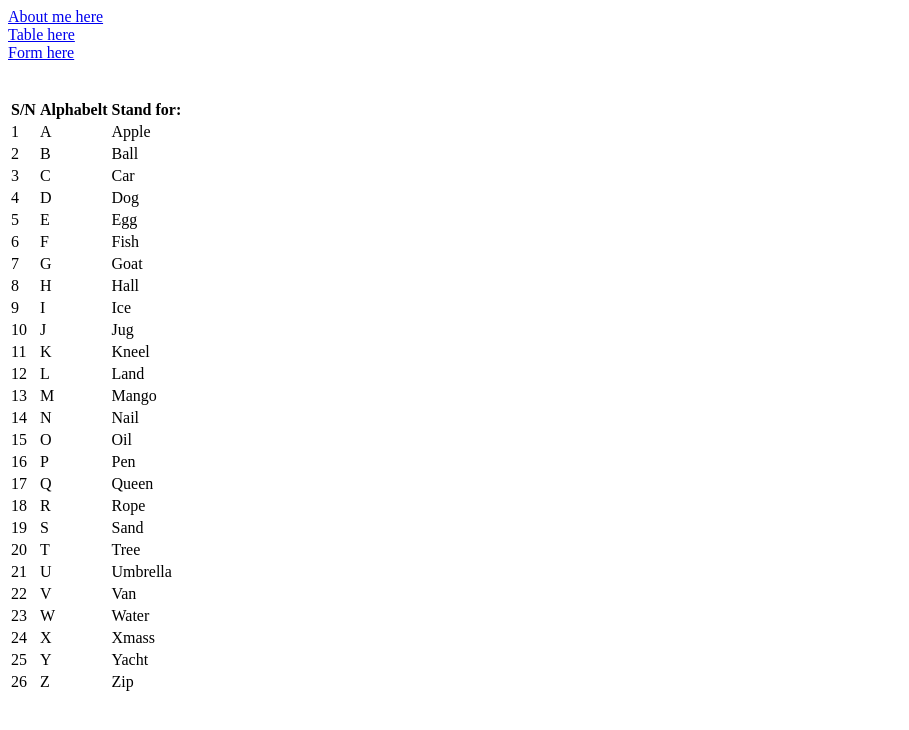
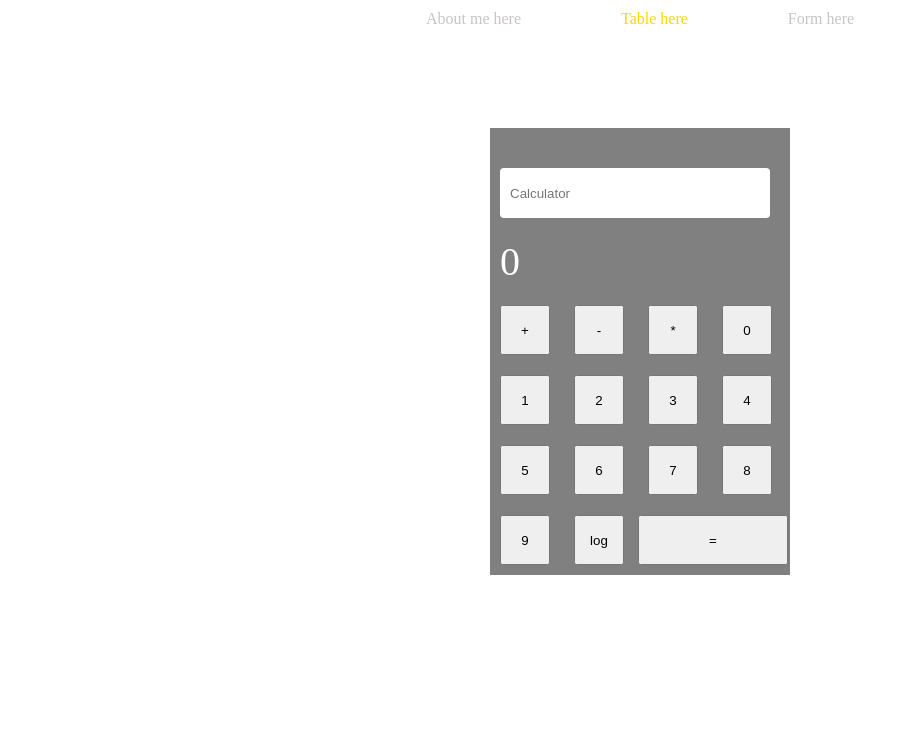
Before and after one commit to holayide/ass-A-devCareer-, a plain HTML site: page table.html in a window 1280 px wide. Shown: the whole page, without its empty margins (0-909 px from the left). Drawn offline with Linux system fonts and the light colour scheme.

Commit message:
assignment2

```diff
--- /dev/null
+++ b/cal.css
@@ -0,0 +1,82 @@
+* {
+  padding: 0;
+  margin: 0;
+  box-sizing: border-box;
+}
+
+body {
+  display: grid;
+  place-items: center;
+}
+
+a {
+  text-decoration: none;
+}
+
+nav ul {
+  display: flex;
+  gap: 100px;
+  justify-content: center;
+  padding-top: 10px;
+}
+
+nav > ul > li {
+  list-style: none;
+  display: inline-block;
+  align-items: center;
+}
+
+nav > ul > li a {
+  color: rgb(201, 196, 196);
+}
+
+nav ul .active a {
+  color: gold;
+}
+
+main {
+  margin-top: 100px;
+}
+
+h1 {
+  margin-bottom: 10px;
+}
+.calculator_container {
+  height: auto;
+  width: 300px;
+  background-color: gray;
+  color: white;
+}
+.userInput {
+  width: 90%;
+  height: 50px;
+  margin: 10px;
+  padding: 10px;
+  border-radius: 4px;
+  border: none;
+  outline: none;
+  margin-top: 40px;
+}
+.option {
+  width: 50px;
+  height: 50px;
+  padding: 10px;
+  margin: 10px;
+  cursor: pointer;
+}
+.option:hover {
+  background-color: rgb(95, 86, 86);
+  border: none;
+}
+#equals {
+  width: 150px;
+  height: 50px;
+}
+.results {
+  font-size: 40px;
+  padding: 10px;
+}
+.results:hover {
+  background-color: rgb(95, 86, 86);
+  border: none;
+}
--- /dev/null
+++ b/style.css
@@ -0,0 +1,90 @@
+* {
+  margin: 0;
+  padding: 0;
+  box-sizing: border-box;
+}
+
+.about-container {
+  background-color: rgb(55, 55, 114);
+  /* height: 100vh; */
+}
+
+a {
+  text-decoration: none;
+}
+
+nav ul {
+  display: flex;
+  gap: 100px;
+  justify-content: center;
+  padding-top: 10px;
+}
+
+nav > ul > li {
+  list-style: none;
+  display: inline-block;
+  align-items: center;
+}
+
+nav > ul > li a {
+  color: rgb(201, 196, 196);
+}
+
+nav ul .active a {
+  color: gold;
+}
+
+.about-head {
+  margin: 70px 0;
+  text-align: center;
+  font-size: 2rem;
+}
+
+section {
+  text-align: center;
+}
+
+section h3 {
+  font-size: 1.5rem;
+  margin-bottom: 10px;
+  border-bottom: 1px solid black;
+  display: inline-block;
+}
+
+section p {
+  font-size: 1.2rem;
+  letter-spacing: 0.03rem;
+  line-height: 1.5rem;
+  margin-bottom: 30px;
+}
+
+.Summary p {
+  width: 70ch;
+  margin: auto;
+  margin-bottom: 20px;
+}
+
+.hobbies ul {
+  display: flex;
+  flex-direction: column;
+  align-items: center;
+  padding-bottom: 30px;
+}
+
+.hobbies ul li {
+  width: 200px;
+  list-style: circle;
+  /* list-style-position: inside; */
+  text-align: center;
+  font-size: 1rem;
+  margin-bottom: 10px;
+}
+
+/* form */
+.form {
+  text-align: center;
+}
+
+form {
+  padding-top: 50px;
+}
--- a/table.html
+++ b/table.html
@@ -2,179 +2,44 @@
 <html lang="en">
   <head>
     <meta charset="UTF-8" />
+    <meta http-equiv="X-UA-Compatible" content="IE=edge" />
     <meta name="viewport" content="width=device-width, initial-scale=1.0" />
-    <title>table</title>
+    <title>Simple Calculator</title>
+    <link rel="stylesheet" href="./cal.css" />
   </head>
   <body>
-    <a href="./index.html">About me here</a> <br />
-    <a href="./table.html">Table here</a> <br />
-    <a href="./form.html">Form here</a> <br />
+    <header>
+      <nav>
+        <ul>
+          <li><a href="./index.html">About me here</a></li>
+          <li class="active"><a href="./table.html">Table here</a></li>
+          <li><a href="./form.html">Form here</a></li>
+        </ul>
+      </nav>
+    </header>
 
-    <br />
-    <br />
-
-    <table>
-      <tr>
-        <th>S/N</th>
-        <th>Alphabelt</th>
-        <th>Stand for:</th>
-      </tr>
-
-      <tr>
-        <td>1</td>
-        <td>A</td>
-        <td>Apple</td>
-      </tr>
-
-      <tr>
-        <td>2</td>
-        <td>B</td>
-        <td>Ball</td>
-      </tr>
-
-      <tr>
-        <td>3</td>
-        <td>C</td>
-        <td>Car</td>
-      </tr>
-
-      <tr>
-        <td>4</td>
-        <td>D</td>
-        <td>Dog</td>
-      </tr>
-
-      <tr>
-        <td>5</td>
-        <td>E</td>
-        <td>Egg</td>
-      </tr>
-
-      <tr>
-        <td>6</td>
-        <td>F</td>
-        <td>Fish</td>
-      </tr>
-
-      <tr>
-        <td>7</td>
-        <td>G</td>
-        <td>Goat</td>
-      </tr>
-
-      <tr>
-        <td>8</td>
-        <td>H</td>
-        <td>Hall</td>
-      </tr>
-
-      <tr>
-        <td>9</td>
-        <td>I</td>
-        <td>Ice</td>
-      </tr>
-
-      <tr>
-        <td>10</td>
-        <td>J</td>
-        <td>Jug</td>
-      </tr>
-
-      <tr>
-        <td>11</td>
-        <td>K</td>
-        <td>Kneel</td>
-      </tr>
-
-      <tr>
-        <td>12</td>
-        <td>L</td>
-        <td>Land</td>
-      </tr>
-
-      <tr>
-        <td>13</td>
-        <td>M</td>
-        <td>Mango</td>
-      </tr>
-
-      <tr>
-        <td>14</td>
-        <td>N</td>
-        <td>Nail</td>
-      </tr>
-
-      <tr>
-        <td>15</td>
-        <td>O</td>
-        <td>Oil</td>
-      </tr>
-
-      <tr>
-        <td>16</td>
-        <td>P</td>
-        <td>Pen</td>
-      </tr>
-
-      <tr>
-        <td>17</td>
-        <td>Q</td>
-        <td>Queen</td>
-      </tr>
-
-      <tr>
-        <td>18</td>
-        <td>R</td>
-        <td>Rope</td>
-      </tr>
-
-      <tr>
-        <td>19</td>
-        <td>S</td>
-        <td>Sand</td>
-      </tr>
-
-      <tr>
-        <td>20</td>
-        <td>T</td>
-        <td>Tree</td>
-      </tr>
-
-      <tr>
-        <td>21</td>
-        <td>U</td>
-        <td>Umbrella</td>
-      </tr>
-
-      <tr>
-        <td>22</td>
-        <td>V</td>
-        <td>Van</td>
-      </tr>
-
-      <tr>
-        <td>23</td>
-        <td>W</td>
-        <td>Water</td>
-      </tr>
-
-      <tr>
-        <td>24</td>
-        <td>X</td>
-        <td>Xmass</td>
-      </tr>
-
-      <tr>
-        <td>25</td>
-        <td>Y</td>
-        <td>Yacht</td>
-      </tr>
-
-      <tr>
-        <td>26</td>
-        <td>Z</td>
-        <td>Zip</td>
-      </tr>
-    </table>
+    <main>
+      <div class="calculator_container">
+        <input type="text" placeholder="Calculator" class="userInput" />
+        <div class="results">0</div>
+        <div>
+          <input type="button" value="+" class="option" />
+          <input type="button" value="-" class="option" />
+          <input type="button" value="*" class="option" />
+          <input type="button" value="0" class="option" />
+          <input type="button" value="1" class="option" />
+          <input type="button" value="2" class="option" />
+          <input type="button" value="3" class="option" />
+          <input type="button" value="4" class="option" />
+          <input type="button" value="5" class="option" />
+          <input type="button" value="6" class="option" />
+          <input type="button" value="7" class="option" />
+          <input type="button" value="8" class="option" />
+          <input type="button" value="9" class="option" />
+          <input type="button" value="log" class="option" />
+          <input type="button" value="=" id="equals" />
+        </div>
+      </div>
+    </main>
   </body>
 </html>
```
Also changed, not shown: form.html (+19 -5 lines), index.html (+66 -20 lines).
